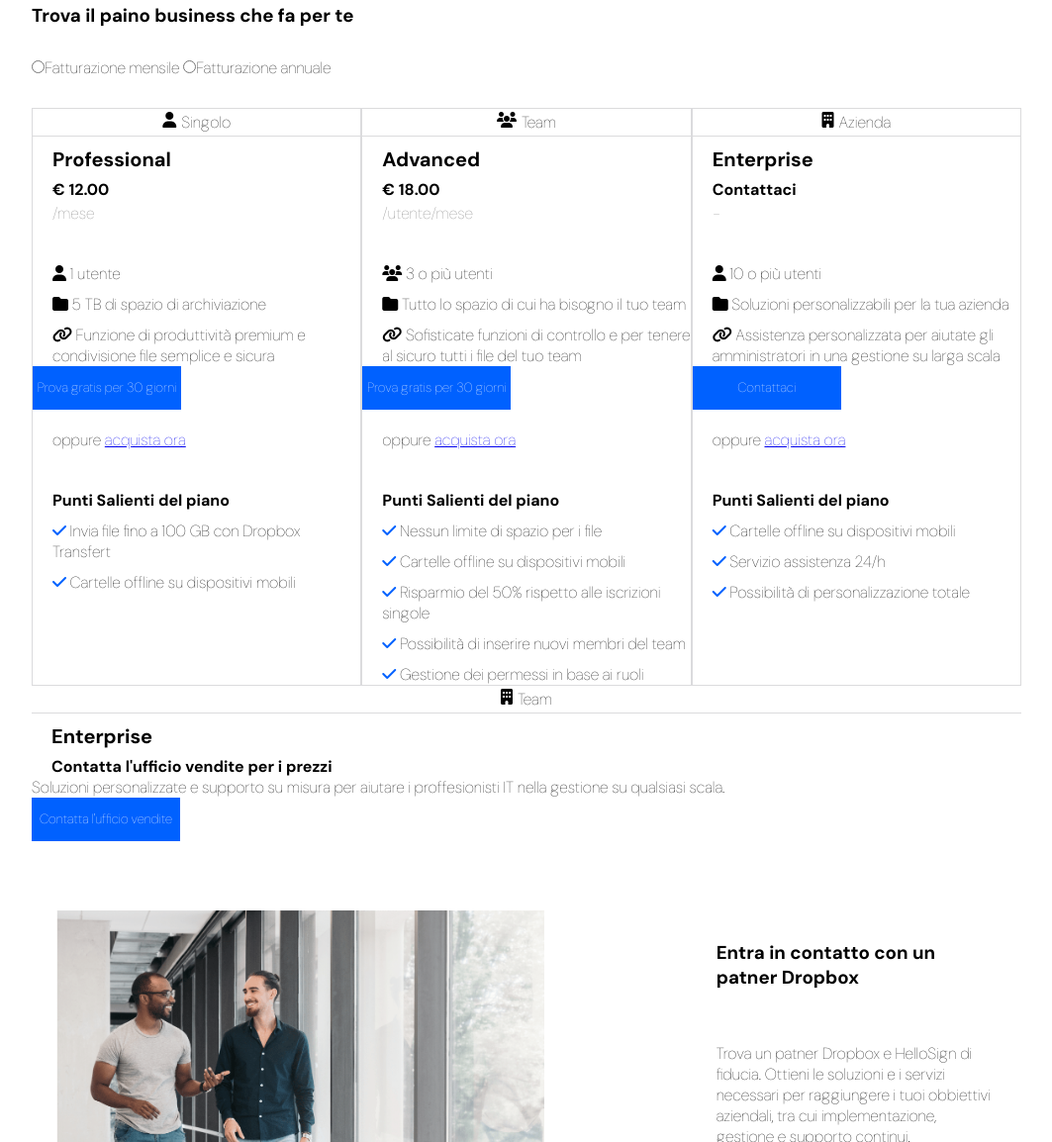
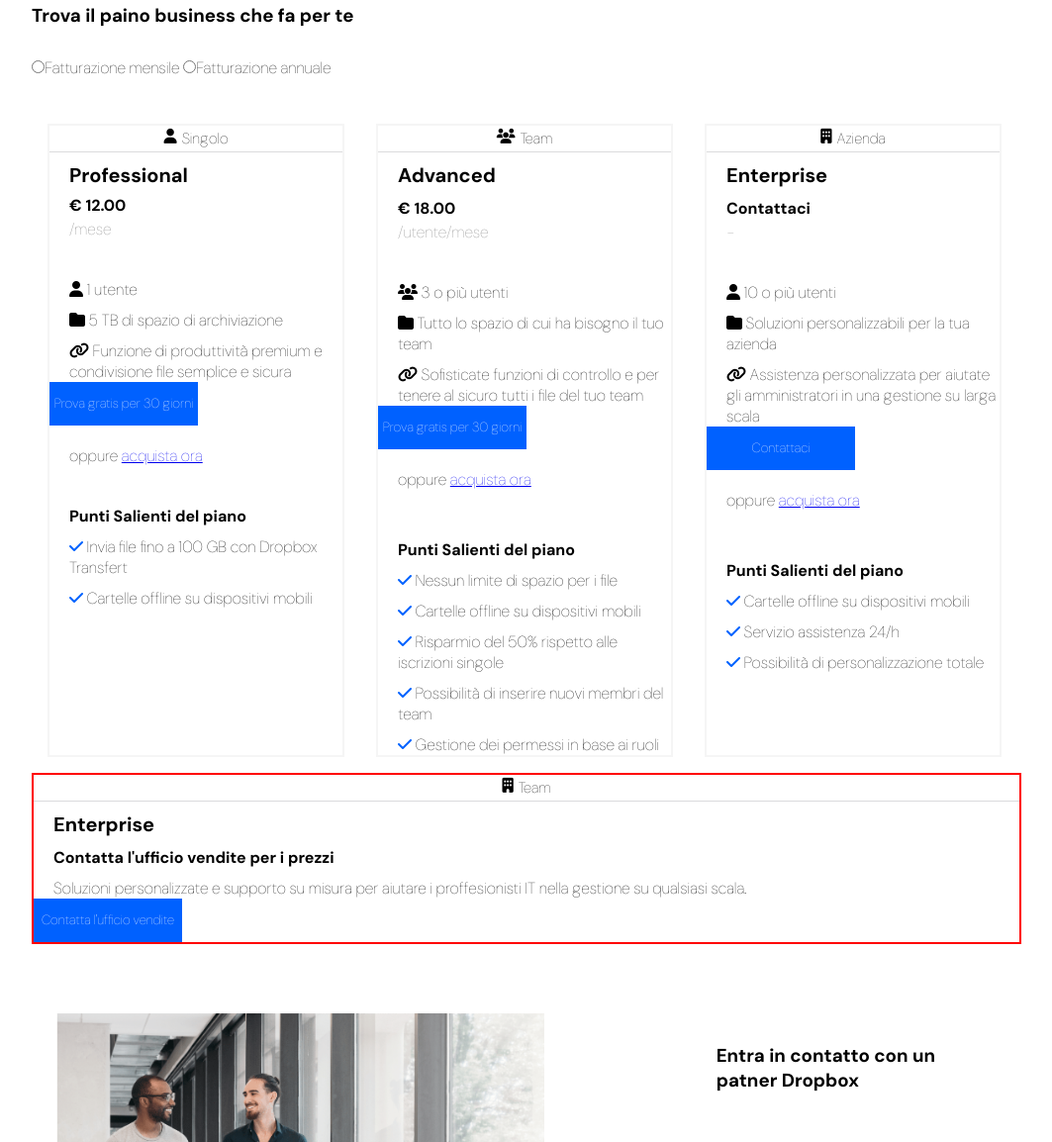
Before and after one commit to DamianoLunardo/htmlcss-dropbox, a plain HTML site: page index.html in a window 1280 px wide. Shown: the part 722-1876 px from the top of the page at 99% size, without its empty margins (108-1171 px from the left). Drawn offline with Linux system fonts and the light colour scheme; a web font is replaced by a local one.

Commit message:
FIX rename-class

```diff
--- a/index.html
+++ b/index.html
@@ -76,31 +76,32 @@
     </div>
  <!-- Section 1 card -->
 <div class="row">
-            <div class="col-4a">
-                <span class="top-section"><i class="fa-solid fa-user"></i> Singolo</span>
+            <div class="col-3">
+                <h6 class="title-section"> <i class="fa-solid fa-user"></i> Singolo</h6>
                 <div>
-                    <ul class="list1">
-                        <li class="element-padding1">Professional</li>
-                        <li class="element-padding2"><span class="contact">&euro; 12.00</span></li>
-                        <li class="element-padding3">/mese</li>
+                    <ul class="list-info">
+                        <li class="qualification">Professional</li>
+                        <li class="cost"><span class="contact">&euro; 12.00</span></li>
+                        <li class="info-cost">/mese</li>
                     </ul>
                 </div>
                 <div>
-                    <ul class="list2">
+                    <ul class="list-advantage">
                         <li><i class="fa-solid fa-user"></i> 1 utente</li>
-                        <li class="element1"><i class="fa-solid fa-folder"></i> 5 TB di spazio di archiviazione</li>
-                        <li class="element1"><i class="fa-solid fa-link"></i>  Funzione di produttività premium e condivisione file semplice e sicura</li>
+                        <li class="padding-10"><i class="fa-solid fa-folder"></i> 5 TB di spazio di archiviazione</li>
+                        <li class="padding-10"><i class="fa-solid fa-link"></i>  Funzione di produttività premium e condivisione file semplice e sicura</li>
                     </ul>
                 </div>
-                <a href="#"> <button class="button-big" type="button">Prova gratis per 30 giorni</button></a>
+                <a href="#"> <button class="button-bigA" type="button">Prova gratis per 30 giorni</button></a>
+
                 <div class="buy-now">
                 oppure <a href="#">acquista ora</a>
                 </div>
                 <div>
-                    <ul class="list3">
+                    <ul class="list-advantage">
                         <li class="bold"><span class="contact">Punti Salienti del piano</span> </li>
-                        <li class="element2"> <i class="fa-solid fa-check" style="color: #0061FF;"></i> Invia file fino a 100 GB con Dropbox Transfert</li>
-                        <li class="element2"> <i class="fa-solid fa-check" style="color: #0061FF;"></i> Cartelle offline su dispositivi mobili</li>
+                        <li class="padding-list2"> <i class="fa-solid fa-check" style="color: #0061FF;"></i> Invia file fino a 100 GB con Dropbox Transfert</li>
+                        <li class="padding-list2"> <i class="fa-solid fa-check" style="color: #0061FF;"></i> Cartelle offline su dispositivi mobili</li>
                     </ul>
                 </div>
             </div>
@@ -108,20 +109,20 @@
 <!-- Section 1 card 2 -->
 
 
-<div class="col-4a">
-    <span class="top-section"> <i class="fa-solid fa-users"></i> Team</span>
+<div class="col-3">
+    <h6 class="title-section"> <i class="fa-solid fa-users"></i> Team</h6>
     <div>
-        <ul class="list1">
-            <li class="element-padding1">Advanced</li>
-            <li class="element-padding2"><span class="contact">&euro; 18.00</span></li>
-            <li class="element-padding3">/utente/mese</li>
+        <ul class="list-info">
+            <li class="qualification">Advanced</li>
+            <li class="cost contact">&euro; 18.00</li>
+            <li class="info-cost">/utente/mese</li>
         </ul>
     </div>
     <div>
-        <ul class="list2">
+        <ul class="list-advantage">
             <li><i class="fa-solid fa-users"></i> 3 o più utenti</li>
-            <li class="element1"><i class="fa-solid fa-folder"></i> Tutto lo spazio di cui ha bisogno il tuo team</li>
-            <li class="element1"><i class="fa-solid fa-link"></i> Sofisticate funzioni di controllo e per tenere al sicuro tutti i file del tuo team</li>
+            <li class="padding-10"><i class="fa-solid fa-folder"></i> Tutto lo spazio di cui ha bisogno il tuo team</li>
+            <li class="padding-10"><i class="fa-solid fa-link"></i> Sofisticate funzioni di controllo e per tenere al sicuro tutti i file del tuo team</li>
         </ul>
     </div>
     <a href="#"> <button class="button-big" type="button">Prova gratis per 30 giorni</button></a>
@@ -129,13 +130,13 @@
     oppure <a href="#">acquista ora</a>
     </div>
     <div>
-        <ul class="list3">
-            <li class="bold"><span class="contact">Punti Salienti del piano</span> </li>
-            <li class="element2"> <i class="fa-solid fa-check" style="color: #0061FF;"></i> Nessun limite di spazio per i file</li>
-            <li class="element2"> <i class="fa-solid fa-check" style="color: #0061FF;"></i> Cartelle offline su dispositivi mobili</li>
-            <li class="element2"> <i class="fa-solid fa-check" style="color: #0061FF;"></i> Risparmio del 50% rispetto alle iscrizioni singole</li>
-            <li class="element2"> <i class="fa-solid fa-check" style="color: #0061FF;"></i> Possibilità di inserire nuovi membri del team</li>
-            <li class="element2"> <i class="fa-solid fa-check" style="color: #0061FF;"></i> Gestione dei permessi in base ai ruoli</li>
+        <ul class="list-advantage">
+            <li class="bold contact">Punti Salienti del piano</li>
+            <li class="padding-list2"> <i class="fa-solid fa-check" style="color: #0061FF;"></i> Nessun limite di spazio per i file</li>
+            <li class="padding-list2"> <i class="fa-solid fa-check" style="color: #0061FF;"></i> Cartelle offline su dispositivi mobili</li>
+            <li class="padding-list2"> <i class="fa-solid fa-check" style="color: #0061FF;"></i> Risparmio del 50% rispetto alle iscrizioni singole</li>
+            <li class="padding-list2"> <i class="fa-solid fa-check" style="color: #0061FF;"></i> Possibilità di inserire nuovi membri del team</li>
+            <li class="padding-list2"> <i class="fa-solid fa-check" style="color: #0061FF;"></i> Gestione dei permessi in base ai ruoli</li>
         </ul>
     </div>
 </div>
@@ -143,20 +144,20 @@
 <!-- Section 1 card 3 -->
 
 
-<div class="col-4a">
-    <span class="top-section"> <i class="fa-solid fa-building"></i> Azienda</span>
+<div class="col-3">
+    <h6 class="title-section"> <i class="fa-solid fa-building"></i> Azienda</h6>
     <div>
-        <ul class="list1">
-            <li class="element-padding1">Enterprise</li>
-            <li class="element-padding2"><span class="contact">Contattaci</span></li>
-            <li class="element-padding3"> - </li>
+        <ul class="list-info">
+            <li class="qualification">Enterprise</li>
+            <li class="cost contact">Contattaci</li>
+            <li class="info-cost"> - </li>
         </ul>
     </div>
     <div>
-        <ul class="list2">
+        <ul class="list-advantage">
             <li><i class="fa-solid fa-user"></i> 10 o più utenti</li>
-            <li class="element1"><i class="fa-solid fa-folder"></i> Soluzioni personalizzabili per la tua azienda</li>
-            <li class="element1"><i class="fa-solid fa-link"></i> Assistenza personalizzata per aiutate gli amministratori in una gestione su larga scala</li>
+            <li class="padding-10"><i class="fa-solid fa-folder"></i> Soluzioni personalizzabili per la tua azienda</li>
+            <li class="padding-10"><i class="fa-solid fa-link"></i> Assistenza personalizzata per aiutate gli amministratori in una gestione su larga scala</li>
         </ul>
     </div>
     <a class="button-info" href="#"> <button class="button-big" type="button">Contattaci</button></a>
@@ -164,11 +165,11 @@
     oppure <a href="#">acquista ora</a>
     </div>
     <div>
-        <ul class="list3">
-            <li class="bold"><span class="contact">Punti Salienti del piano</span> </li>
-            <li class="element2"> <i class="fa-solid fa-check" style="color: #0061FF;"></i>  Cartelle offline su dispositivi mobili</li>
-            <li class="element2"> <i class="fa-solid fa-check" style="color: #0061FF;"></i> Servizio assistenza 24/h </li>
-            <li class="element2"> <i class="fa-solid fa-check" style="color: #0061FF;"></i> Possibilità di personalizzazione totale </li>
+        <ul class="list-advantage">
+            <li class="bold contact">Punti Salienti del piano</li>
+            <li class="padding-list2"> <i class="fa-solid fa-check" style="color: #0061FF;"></i>  Cartelle offline su dispositivi mobili</li>
+            <li class="padding-list2"> <i class="fa-solid fa-check" style="color: #0061FF;"></i> Servizio assistenza 24/h </li>
+            <li class="padding-list2"> <i class="fa-solid fa-check" style="color: #0061FF;"></i> Possibilità di personalizzazione totale </li>
         </ul>
     </div>
 </div>
@@ -179,12 +180,12 @@
 
         <div class="row">
                 <div class="col-12a">
-                <span class="top-section"> <i class="fa-solid fa-building"></i> Team</span>
-            <ul class="list1">
-                <li class="element-padding1">Enterprise</li>
-                <li class="element-padding2"><span class="contact">Contatta l'ufficio vendite per i prezzi</span></li>
+                <h6 class="title-section"> <i class="fa-solid fa-building"></i> Team</h6>
+            <ul class="list-info">
+                <li class="qualification">Enterprise</li>
+                <li class="contact ">Contatta l'ufficio vendite per i prezzi</li>
             </ul>
-                <p>Soluzioni personalizzate e supporto su misura per aiutare i proffesionisti
+                <p class="solution-text">Soluzioni personalizzate e supporto su misura per aiutare i proffesionisti
                 IT nella gestione su qualsiasi scala.
                 </p>
         <a href="#"> <button class="button-big" type="button">Contatta l'ufficio vendite</button></a>
--- a/style.css
+++ b/style.css
@@ -52,6 +52,11 @@
 	flex-basis: calc((100% / 12) * 12);
 }
 
+.col-12a {
+	flex-basis: calc((100% / 12) * 12);
+    border: solid red 2px;
+}
+
 .col-10 {
 	flex-basis: calc((100% / 12) * 10);
 }
@@ -63,6 +68,14 @@
 .col-4 {
 	flex-basis: calc((100% / 12) * 4);
 }
+
+.col-3 {
+	flex-basis: 30%;
+    border: solid #F5F5F5 2px;
+    margin:16px;
+
+}
+
 
 .col-a {
     flex-basis: calc((100%/ 12) * 2.4);
@@ -219,7 +232,9 @@
     max-height: 100%;
 }
 
-.top-section {
+.title-section {
+    font-size: 15px;
+    font-weight: 500;
     padding-top: 3px;
     padding-bottom: 3px;
     display: flex;
@@ -228,42 +243,50 @@
     gap: 5px
 }
 
-.list1 {
+.list-info {
     padding-left: 20px;
     list-style: none;
 }
 
-.element-padding1 {
-    padding-top: 10px;
-    font-weight: 800;
-    font-size: 20px;
-}
-
-.contact {
-    font-weight: 800;
-}
-
-.element-padding2 {
-    padding-top: 7px;
-
-}
-
-.element-padding3 {
-    padding-top: 3px;
-    color: grey;
-}
-
-.list2 {
+.list-advantage {
     padding-left: 20px;
     padding-top: 40px;
     list-style: none;
 }
 
-.element1 {
+.qualification {
+    padding-top: 10px;
+    font-weight: 800;
+    font-size: 20px;
+}
+.cost {
+    padding-top: 7px;
+}
+
+.info-cost {
+    padding-top: 3px;
+    color: grey;
+}
+
+
+.contact {
+    font-weight: 800;
+    padding-top: 10px;
+}
+
+
+
+
+.padding-10 {
+    padding-top: 10px;
+}
+
+.padding-list2 {
     padding-top: 10px;
 }
 
 .box {
+    padding-top: 20px;
     color: white;
     text-align: center;
     display: inline-block;
@@ -281,29 +304,24 @@
 .buy-now {
     padding-top: 20px;
     padding-left: 20px;
-
-
 }
 
-.list3 {
-    padding-left: 20px;
-    padding-top: 40px;
-    list-style: none;
-}
-
-.element2 {
-    padding-top: 10px;
+.button-bigA {
+    background-color: #0061FF;
+    color: white;
+    font-family: 'DM Sans', sans-serif;
+    width: 150px;
+    line-height: 44px;
+    border: none;
+    display: inline-block;
 }
 
 
 
 
-
-/*  section to be completed*/
-
-.col-12a {
-    border: soli red 2px;
-	flex-basis: calc((100% / 12) * 12);
+.solution-text {
+    padding-top: 10px;
+    padding-left: 20px;
 }
 
 
```
